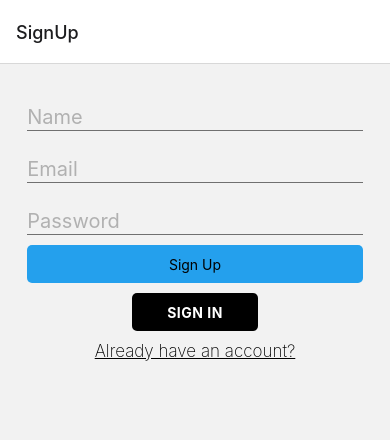
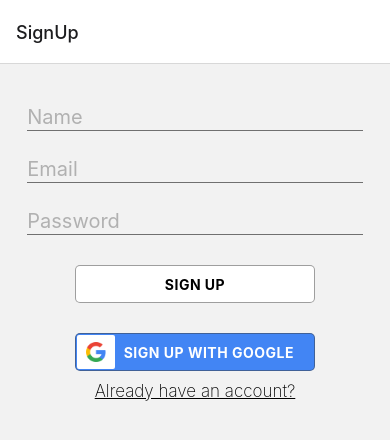
Before and after one commit to jorge-cob/react-native-expo-auth-v2, a React Native app: screen /SignUp in a window 390 px wide. Shown: the top 440 px of the page. Built offline with nearby package versions, Linux system fonts and the light colour scheme; what expo-web-browser would draw is missing.

Commit message:
General button component and styles for web and mobile

```diff
--- /dev/null
+++ b/src/components/button/Button.tsx
@@ -0,0 +1,67 @@
+import { StyleSheet, TouchableOpacity, Text, Image, View } from 'react-native'
+import { ButtonProps } from './types';
+
+
+const Button: React.FC<ButtonProps>  = ({ children, buttonType, style, textStyle, ...otherProps }) => {
+  return (
+    <TouchableOpacity {...otherProps} style={[styles.base, buttonType ? styles[buttonType] : null, style]}>
+        {buttonType === 'google' && (
+          <View style={styles.logoContainer}>
+            <Image style={styles.logo} source={require('./google-logo.png')} />
+          </View>
+        )}
+        <Text style={[ styles.baseText, buttonType === 'inverted' && styles.invertedText, textStyle]}>
+          {children}
+        </Text>
+    </TouchableOpacity>
+  )
+}
+
+export default Button;
+
+const styles = StyleSheet.create({
+  logoContainer: {
+    backgroundColor: 'white',
+    height: 36,
+    width: 38,
+    justifyContent: 'center',
+    alignItems: 'center',
+    borderRadius: 5,
+    marginRight: 'auto'
+  },
+  logo: {
+    width: 20,
+    height: 20,
+  },
+  base: {
+    flexDirection: 'row',
+    alignItems: 'center',
+    height: 38,
+    marginTop: 10,
+    paddingRight: 35,
+    paddingLeft: 35,
+    backgroundColor: 'black',
+    border: 'none',
+    justifyContent: 'center',
+    borderRadius: 5,
+    width: 240
+  },
+  inverted: {
+    backgroundColor: 'white',
+    borderWidth: 1,
+    borderColor: 'black'
+  },
+  google: {
+    backgroundColor: '#4285f4',
+    paddingLeft: 1
+  },
+  baseText: {
+    letterSpacing: 0.5,
+    fontWeight: 'bold',
+    color: 'white'
+  },
+  invertedText: {
+    color: 'black'
+  }
+
+})
--- /dev/null
+++ b/src/components/button/Button.web.tsx
@@ -0,0 +1,92 @@
+import { StyleSheet, Text, Pressable, PressableStateCallbackType, View, Image } from 'react-native'
+import { ButtonProps } from './types';
+
+type CallbackWithHovered = PressableStateCallbackType & { hovered?: boolean, focused?: boolean }
+
+const Button = ({ children, buttonType, disabled, style, textStyle, ...otherProps }: ButtonProps) => {
+  return (
+    <Pressable
+      accessibilityRole="button"
+      disabled={disabled}
+      style={(state: CallbackWithHovered ) => [
+        styles.base,
+        buttonType ? styles[buttonType] : null,
+        style,
+        !disabled && state.hovered && styles.hovered,
+        !disabled && state.pressed && styles.pressed,
+        disabled && styles.disabled,
+      ]}
+      {...otherProps}
+    >
+      {buttonType === 'google' && (
+        <View style={styles.logoContainer}>
+          <Image style={styles.logo} source={require('./google-logo.png')} />
+        </View>
+      )}
+
+      <Text style={[styles.text, buttonType && { color: 'white' }, disabled && styles.disabledText, textStyle]}>
+        {children}
+      </Text>
+    </Pressable>
+  )
+};
+
+export default Button;
+
+const styles = StyleSheet.create({
+  logoContainer: {
+    backgroundColor: 'white',
+    height: 34,
+    width: 38,
+    justifyContent: 'center',
+    alignItems: 'center',
+    borderRadius: 2,
+    marginRight: 'auto'
+  },
+  logo: {
+    width: 20,
+    height: 20,
+  },
+  base: {
+    flexDirection: 'row',
+    alignItems: 'center',
+    height: 38,
+    justifyContent: 'center',
+    borderRadius: 5,
+    borderWidth: 1,
+    borderColor: '#3f3f3f7f',
+    padding: 10,
+    paddingLeft: 20,
+    paddingRight: 20,
+    backgroundColor: '#fff',
+    width: 240,
+    marginTop: 30
+  },
+  inverted: {
+    backgroundColor: 'black',
+    border: '1px solid black',
+  },
+  google: {
+    backgroundColor: '#4285f4',
+    paddingLeft: 1
+  },
+  text: {
+    letterSpacing: 0.5,
+    textTransform: 'uppercase',
+    fontWeight: 'bold',
+    color: 'black',
+    left: 0
+  },
+  hovered: {
+    backgroundColor: '#969595'
+  },
+  pressed: {
+
+  },
+  disabled: {
+    borderColor: 'light-gray',
+  },
+  disabledText: {
+    color: '#969595'
+  }
+})
--- /dev/null
+++ b/src/components/button/types.ts
@@ -0,0 +1,10 @@
+import { ViewStyle, TextStyle } from 'react-native/types'
+
+export type ButtonProps = {
+  buttonType?: 'google' | 'inverted' | undefined
+  children: string
+  onPress: () => void
+  disabled?: boolean
+  style?: ViewStyle
+  textStyle?: TextStyle
+}
--- a/src/components/google-button/button/Button.tsx
+++ /dev/null
@@ -1,66 +0,0 @@
-import { StyleSheet, TouchableOpacity, Text } from 'react-native'
-
-type ButtonProps = {
-  buttonType?: 'google' | 'inverted' | undefined;
-  children: string;
-  onPress: () => void;
-}
-
-const Button = ({ children, buttonType, ...otherProps }: ButtonProps) => {
-  return (
-    <TouchableOpacity {...otherProps} style={[styles.base, buttonType ? styles[buttonType] : null]}>
-      <Text style={[styles.baseText, { color: buttonType === 'inverted' ? 'black' : 'white' }]}>
-        {children}
-      </Text>
-    </TouchableOpacity>
-  )
-}
-
-export default Button;
-
-const styles = StyleSheet.create({
-  container: {
-    height: 50,
-    justifyContent: 'center',
-    alignItems: 'center',
-    borderRadius: 5,
-    borderWidth: 1,
-    borderColor: '#3f3f3f7f'
-  },
-  logo: {
-    position: 'absolute',
-    left: 70,
-    width: 20,
-    height: 20,
-    marginRight: 20
-  },
-  base: {
-    width: 'auto',
-    height: 38,
-    marginTop: 10,
-    lineHeight: 50,
-    paddingRight: 35,
-    paddingLeft: 35,
-    fontSize: 15,
-    backgroundColor: 'black',
-    border: 'none',
-    alignItems: 'center',
-    justifyContent: 'center',
-    borderRadius: 5
-  },
-  inverted: {
-    backgroundColor: 'white',
-    borderWidth: 1,
-    borderColor: 'black'
-  },
-  google: {
-    backgroundColor: '#4285f4',
-  },
-  baseText: {
-    letterSpacing: 0.5,
-    color: 'white',
-    textTransform: 'uppercase',
-    fontWeight: 'bold',
-  },
-
-})
--- a/src/screens/SignInScreen.tsx
+++ b/src/screens/SignInScreen.tsx
@@ -12,6 +12,7 @@ import {
   TouchableWithoutFeedback,
   View
 } from 'react-native'
+import Button from '../components/button/Button'
 
 import { AuthNavigatorParamList } from '../navigation/AuthNavigator'
 
@@ -55,10 +56,17 @@ const SignInScreen: React.FC<SignInScreenProps> = (props) => {
             />
           </View>
 
-          <TouchableOpacity style={styles.signButton} onPress={() => {}}>
-            <Text>Sign In</Text>
-          </TouchableOpacity>
-
+          <Button
+              onPress={() => {}}
+          >
+            Sign in
+          </Button>
+          <Button
+            onPress={() => {}}
+            buttonType='google'
+          >
+            Sign in with Google
+          </Button>
           <View style={{ marginTop: 10 }}>
             <Text style={styles.switchInAndUpText} onPress={() => props.navigation.push('SignUp')}>
               Don't have an Account?
--- a/src/screens/SignUpScreen.tsx
+++ b/src/screens/SignUpScreen.tsx
@@ -10,11 +10,10 @@ import {
   StyleSheet,
   Text,
   TextInput,
-  TouchableOpacity,
   TouchableWithoutFeedback,
   View
 } from 'react-native'
-import Button from '../components/google-button/button/Button'
+import Button from '../components/button/Button'
 
 import { AuthNavigatorParamList } from '../navigation/AuthNavigator'
 
@@ -70,14 +69,17 @@ const SignUpScreen: React.FC<SignUpScreenProps> = (props) => {
               onChangeText={(value) => setPassword(value)}
             />
           </View>
-
-          <TouchableOpacity style={styles.signButton} onPress={() => {}}>
-            <Text>Sign Up</Text>
-          </TouchableOpacity>
           <Button
             onPress={() => {}}
           >
-            Sign In
+            Sign Up
+          </Button>
+
+          <Button
+            onPress={() => {}}
+            buttonType='google'
+          >
+            Sign up with Google
           </Button>
           <View style={{ marginTop: 10 }}>
             <Text style={styles.switchInAndUpText} onPress={() => props.navigation.push('SignIn')}>
@@ -106,15 +108,6 @@ const styles = StyleSheet.create({
     paddingBottom: 1.5,
     marginTop: 25.5
   },
-  signButton: {
-    width: '86%',
-    height: 38,
-    marginTop: 10,
-    backgroundColor: '#24A0ED',
-    justifyContent: 'center',
-    alignItems: 'center',
-    borderRadius: 5
-  },
   switchInAndUpText: {
     fontWeight: '200',
     fontSize: 17,
```
Also changed, not shown: src/components/button/google-logo.png (renamed from src/components/google-button/google-logo.png).
